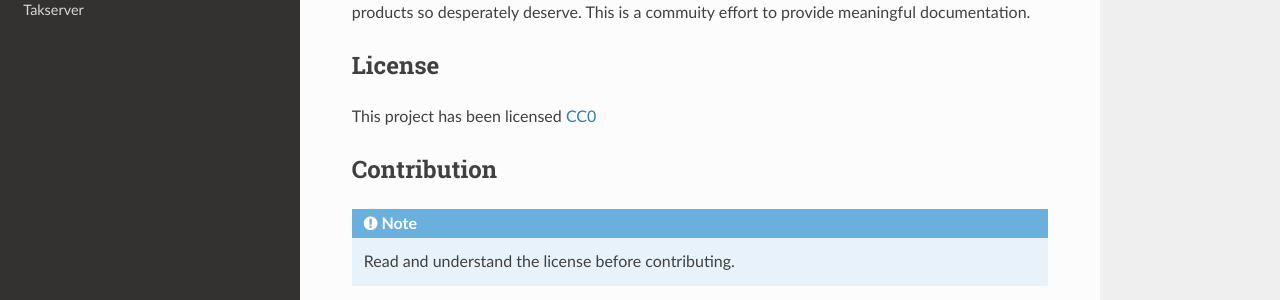
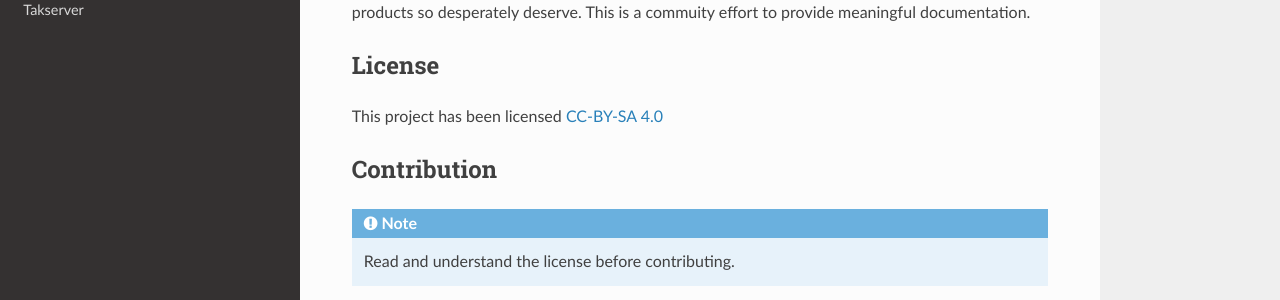
Before and after one commit to jimmypw/doc-tak, a Sphinx documentation site: the page built from docs/source/index.rst, in a window 1280 px wide. Shown: the part 183-483 px from the top of the page. Built offline with Sphinx 7.4.7 and the Read the Docs theme 2.0.0, drawn with Linux system fonts in a browser that asks for light colours; pages that are not in the unit, such as notebooks, are missing from menus.

Commit message:
feat: Relicensed the repository CC-BY-SA 4.0
This license is better to be compatible with websites like wikipedia.

```diff
--- a/docs/source/index.rst
+++ b/docs/source/index.rst
@@ -22,7 +22,7 @@ meaningful documentation.
 License
 -------
 
-This project has been licensed `CC0 <https://creativecommons.org/public-domain/cc0/>`_
+This project has been licensed `CC-BY-SA 4.0 <https://creativecommons.org/licenses/by-sa/4.0/>`_
 
 Contribution
 ------------
```
Also changed, not shown: 1 other file.
